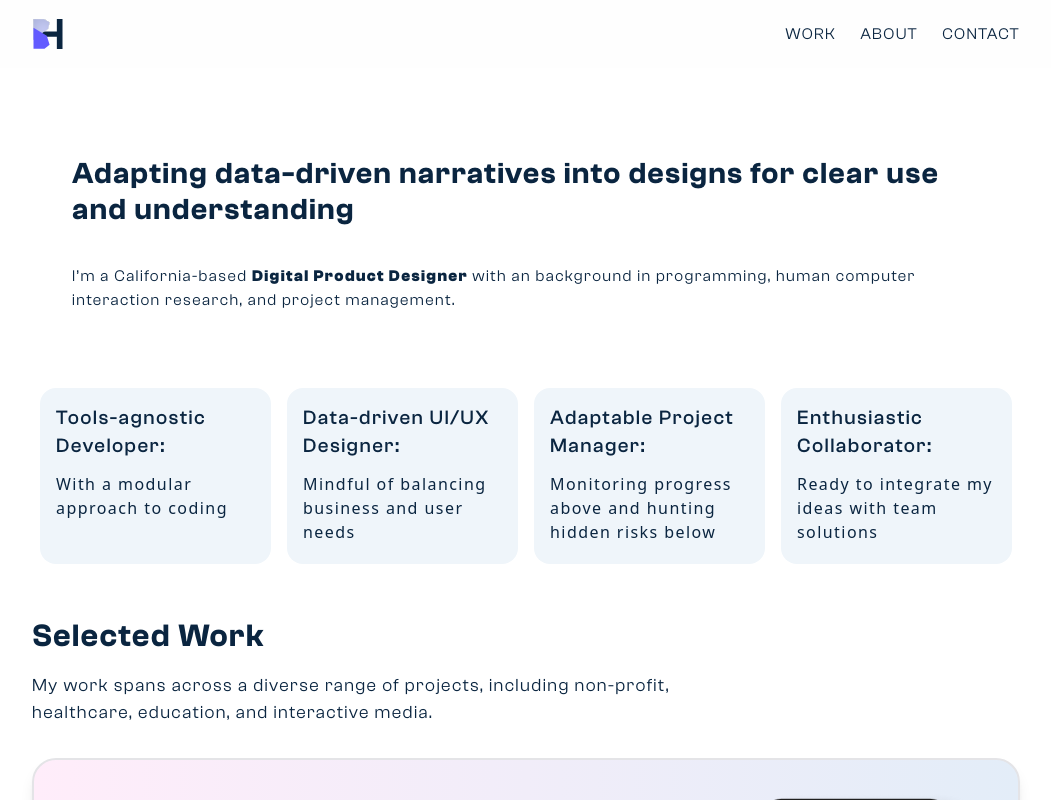
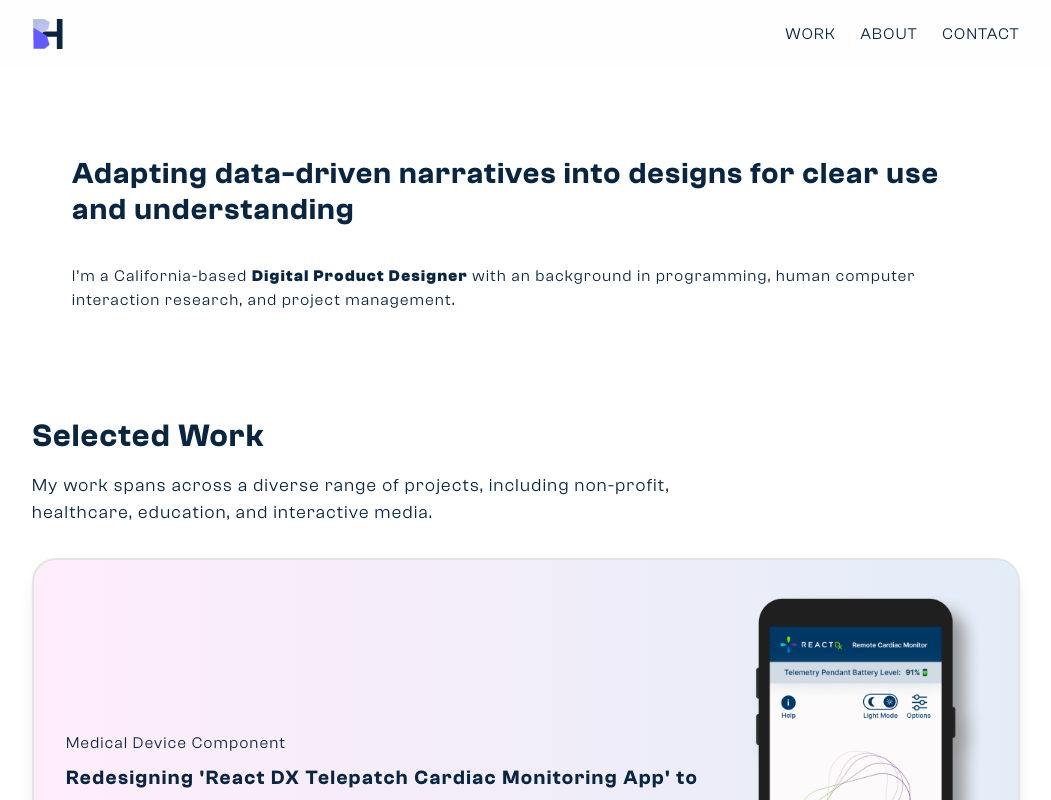
Before and after one commit to beatricehahn/nextjs-portfolio, a Next.js app: page / in a window 1280 px wide. Shown: the top 800 px of the page, without its empty margins (114-1165 px from the left). Built offline with nearby package versions, Linux system fonts and the light colour scheme.

Commit message:
Temporary intro card relocation

```diff
--- a/app/page.tsx
+++ b/app/page.tsx
@@ -1,6 +1,5 @@
 //import Hero from "@/components/Hero";
 import { Hero2 } from "@/components/HomePage/Hero2";
-import IntroCards from "@/components/molecules/IntroCards";
 import { SelectedContent } from "@/components/HomePage/SelectedContent";
 //import { Simple } from "@/components/animations/sample-animation";
 
@@ -8,7 +7,6 @@ export default function Home() {
   return (
     <main className="max-w-screen-lg mx-auto px-[18px]">
       <Hero2 />
-      <IntroCards />
       {/* <div className="w-full h-[300px]">
         <Simple />
       </div> */}
```
